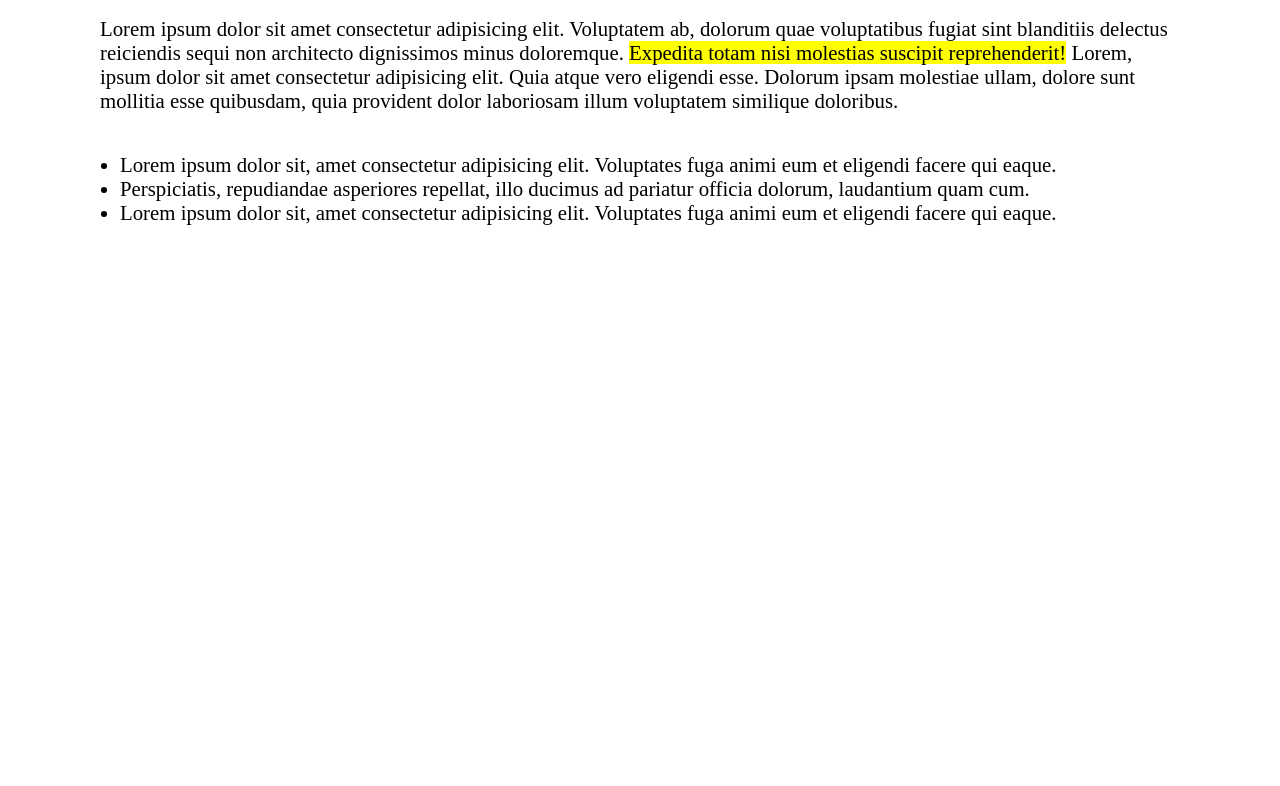
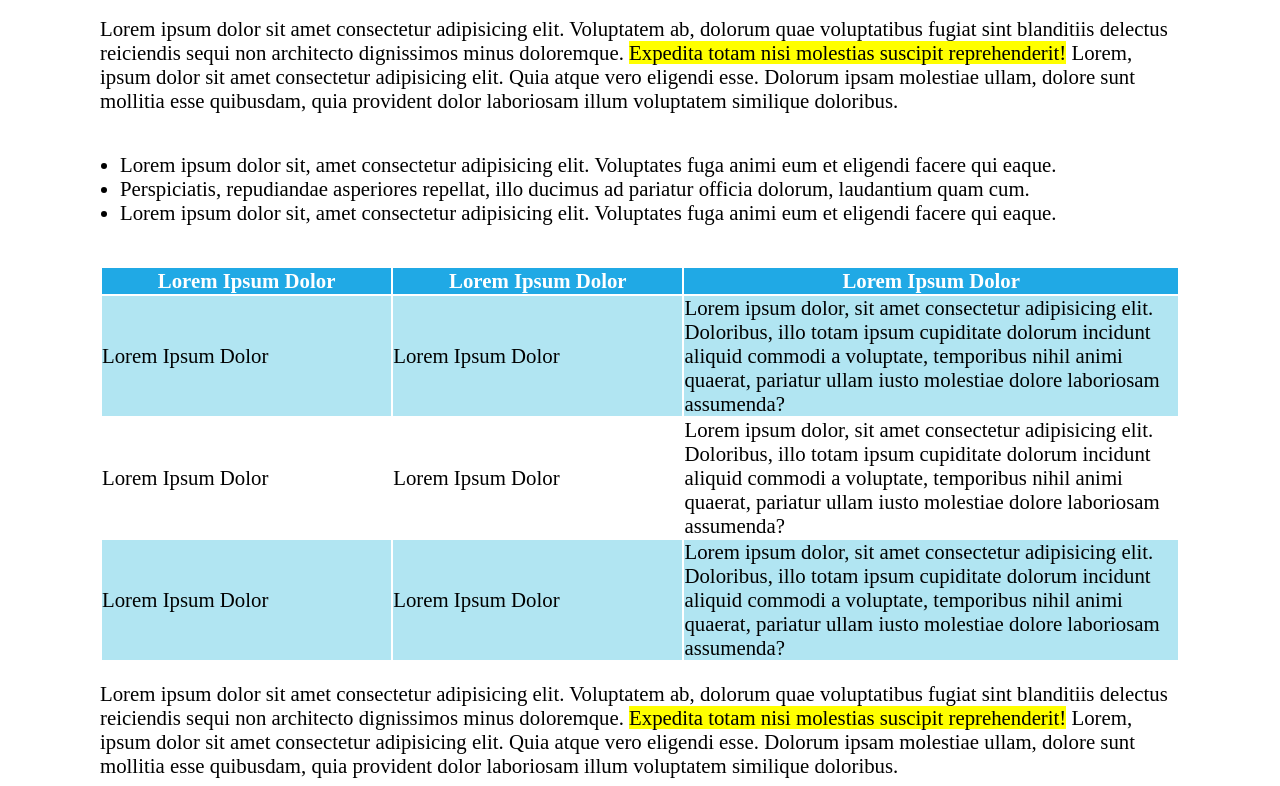
Before and after one commit to patrictobola/html-css-booleaner, a plain HTML site: page index.html in a window 1280 px wide. Shown: the part 671-1457 px from the top of the page. Before the commit the page ends 937 px from the top, so only its background shows below. Drawn offline with Linux system fonts and the light colour scheme.

Commit message:
finished main

```diff
--- a/css/style.css
+++ b/css/style.css
@@ -48,3 +48,28 @@ article>span {
 ul {
     padding: 20px;
 }
+
+td{
+    padding: 0px;
+}
+.items {
+    width: 350px;
+}
+
+table, tr, td {
+    border: none;
+    padding: none;
+}
+
+.table-description {
+    width: 600px;
+}
+
+thead>tr {
+    background-color: #20a9e5;
+    color: white;
+}
+
+.row-color {
+    background-color: #b1e5f2;
+}
--- a/index.html
+++ b/index.html
@@ -65,9 +65,37 @@
                     Lorem ipsum dolor sit, amet consectetur adipisicing elit. Voluptates fuga animi eum et eligendi facere qui eaque.
                 </li>
             </ul>
-            <!-- <article>
+
+            <!-- Tabella -->
+            <table>
+                <thead>
+                    <tr>
+                        <th class="items">Lorem Ipsum Dolor</th>
+                        <th class="items">Lorem Ipsum Dolor</th>
+                        <th class="table-description">Lorem Ipsum Dolor</th>
+                    </tr>
+                </thead>
+                <tbody>
+                    <tr class="row-color">
+                        <td>Lorem Ipsum Dolor</td>
+                        <td>Lorem Ipsum Dolor</td>
+                        <td>Lorem ipsum dolor, sit amet consectetur adipisicing elit. Doloribus, illo totam ipsum cupiditate dolorum incidunt aliquid commodi a voluptate, temporibus nihil animi quaerat, pariatur ullam iusto molestiae dolore laboriosam assumenda?</td>
+                    </tr>
+                    <tr>
+                        <td>Lorem Ipsum Dolor</td>
+                        <td>Lorem Ipsum Dolor</td>
+                        <td>Lorem ipsum dolor, sit amet consectetur adipisicing elit. Doloribus, illo totam ipsum cupiditate dolorum incidunt aliquid commodi a voluptate, temporibus nihil animi quaerat, pariatur ullam iusto molestiae dolore laboriosam assumenda?</td>
+                    </tr>
+                    <tr class="row-color">
+                        <td>Lorem Ipsum Dolor</td>
+                        <td>Lorem Ipsum Dolor</td>
+                        <td>Lorem ipsum dolor, sit amet consectetur adipisicing elit. Doloribus, illo totam ipsum cupiditate dolorum incidunt aliquid commodi a voluptate, temporibus nihil animi quaerat, pariatur ullam iusto molestiae dolore laboriosam assumenda?</td>
+                    </tr>
+                </tbody>
+            </table>
+            <article>
                 Lorem ipsum dolor sit amet consectetur adipisicing elit. Voluptatem ab, dolorum quae voluptatibus fugiat sint blanditiis delectus reiciendis sequi non architecto dignissimos minus doloremque. <span>Expedita totam nisi molestias suscipit reprehenderit!</span> Lorem, ipsum dolor sit amet consectetur adipisicing elit. Quia atque vero eligendi esse. Dolorum ipsam molestiae ullam, dolore sunt mollitia esse quibusdam, quia provident dolor laboriosam illum voluptatem similique doloribus.
-            </article> -->
+            </article>
         </main>
         <footer></footer>
     </div>
```
